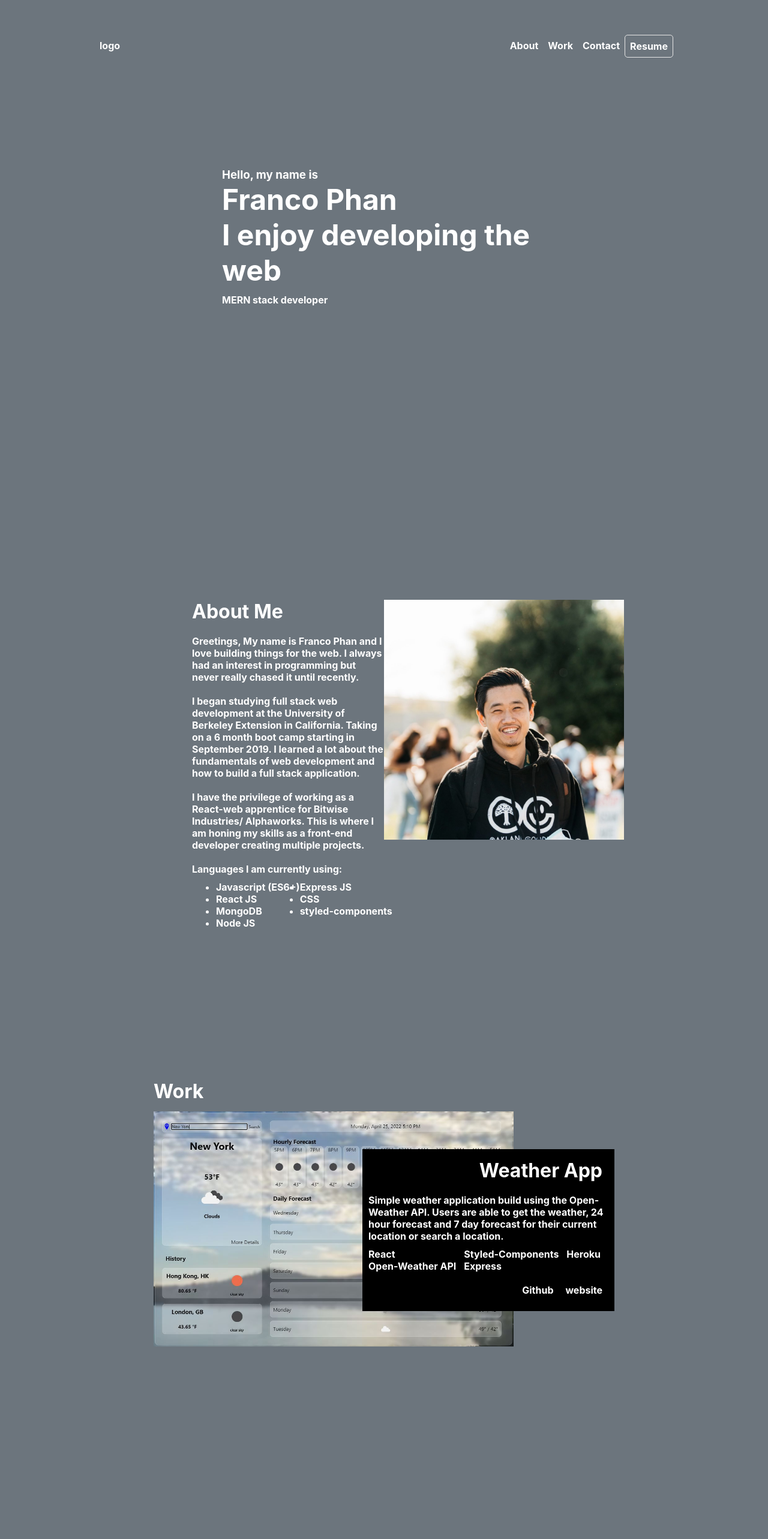
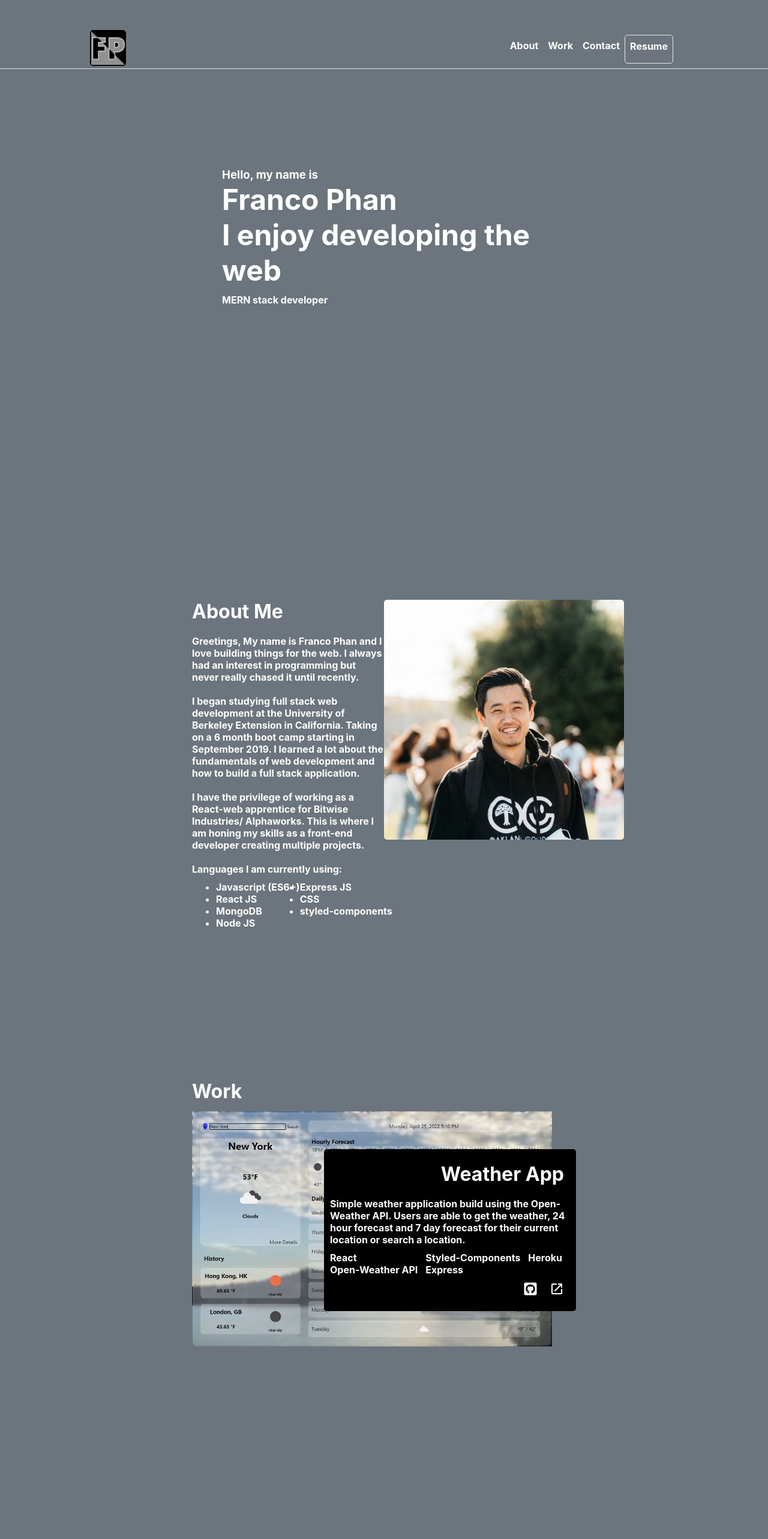
Before and after one commit to Frank-5850/Portfolio-2022, a React (Create React App) app: page / in a window 1280 px wide. Shown: the top 2566 px of the page at 60% size. Built offline with nearby package versions, Linux system fonts and the light colour scheme.

Commit message:
feat(logos/icons): added a logo and icons.

```diff
--- a/package.json
+++ b/package.json
@@ -8,6 +8,7 @@
     "@testing-library/user-event": "^13.5.0",
     "react": "^18.0.0",
     "react-dom": "^18.0.0",
+    "react-icons": "^4.3.1",
     "react-scripts": "5.0.1",
     "styled-components": "^5.3.5",
     "web-vitals": "^2.1.4"
--- a/src/AboutMe/AboutMe.styles.js
+++ b/src/AboutMe/AboutMe.styles.js
@@ -56,4 +56,5 @@ export const Photo = styled.img`
   width: 400px;
   height: 400px;
   object-fit: contain;
+  border-radius: 5px;
 `;
--- a/src/Contact/Contact.js
+++ b/src/Contact/Contact.js
@@ -4,7 +4,6 @@ import {
   ContactLink,
   ContactMessage,
   ContactWrapper,
-  SectionTitle,
 } from "./Contact.styles";
 
 const Contact = () => {
--- a/src/Nav/Nav.js
+++ b/src/Nav/Nav.js
@@ -6,14 +6,18 @@ import {
   Resume,
   NavContainer,
   NavLink,
+  LogoImg,
 } from "./nav.styles";
+import logo from "../assets/FP.png";
 
 const Nav = () => {
   return (
     <NavContainer>
       <NavWrapper>
-        <NavGroup>
-          <NavItem>logo</NavItem>
+        <NavGroup style={{ padding: "0" }}>
+          <NavItem style={{ padding: "0" }}>
+            <LogoImg src={logo} alt="" />
+          </NavItem>
         </NavGroup>
         <NavGroup>
           <NavItem>
--- a/src/Nav/nav.styles.js
+++ b/src/Nav/nav.styles.js
@@ -5,6 +5,7 @@ export const NavContainer = styled.div`
   top: 0;
   width: 100%;
   z-index: 2;
+  border-bottom: 1px solid #e6e6e6;
 `;
 
 export const NavWrapper = styled.nav`
@@ -27,6 +28,13 @@ export const NavItem = styled.li`
   margin: 0;
 `;
 
+export const LogoImg = styled.img`
+  width: 60px;
+  height: 60px;
+  object-fit: contain;
+  border-radius: 5px;
+`;
+
 export const NavLink = styled.a`
   text-decoration: none;
   color: white;
--- a/src/Work/Work.js
+++ b/src/Work/Work.js
@@ -14,6 +14,8 @@ import {
   Tech,
   WorkLinkContainer,
   WorkLink,
+  GithubIcon,
+  WebsiteIcon,
 } from "./Work.styles";
 
 const Work = () => {
@@ -47,13 +49,13 @@ const Work = () => {
                 href="https://github.com/Frank-5850/weather-react"
                 target="_blank"
               >
-                Github
+                <GithubIcon />
               </WorkLink>
               <WorkLink
                 href="https://glassmorphic-weather.herokuapp.com/home"
                 target="_blank"
               >
-                website
+                <WebsiteIcon />
               </WorkLink>
             </WorkLinkContainer>
           </WorkDetailContainer>
--- a/src/Work/Work.styles.js
+++ b/src/Work/Work.styles.js
@@ -1,4 +1,6 @@
 import styled from "styled-components";
+import { FaGithubSquare } from "react-icons/fa";
+import { MdOpenInNew } from "react-icons/md";
 
 export const WorkWrapper = styled.div`
   display: flex;
@@ -13,7 +15,7 @@ export const WorkContainer = styled.div`
   display: flex;
   flex-direction: column;
   height: 50vh;
-  width: 60vw;
+  width: 50vw;
 `;
 
 export const SectionTitle = styled.h1`
@@ -28,12 +30,14 @@ export const WorkCarousel = styled.div`
 
 export const PhotoLink = styled.a`
   text-decoration: none;
+  border-radius: 5px;
 `;
 
 export const WorkPhoto = styled.img`
   width: 600px;
   height: 400px;
   object-fit: contain;
+  border-radius: 5px;
 `;
 
 export const WorkDetailContainer = styled.div`
@@ -47,6 +51,7 @@ export const WorkDetailContainer = styled.div`
   right: 0;
   z-index: 1;
   padding: 10px;
+  border-radius: 5px;
 `;
 
 export const WorkTitle = styled.h1`
@@ -84,6 +89,19 @@ export const WorkLinkContainer = styled.div`
 
 export const WorkLink = styled.a`
   text-decoration: none;
-  margin: 10px;
+  margin: 0 5px;
   background-color: black;
 `;
+
+export const GithubIcon = styled(FaGithubSquare)`
+  color: white;
+  font-size: 1.5em;
+  margin: 0 5px;
+  background-color: black;
+`;
+export const WebsiteIcon = styled(MdOpenInNew)`
+  color: white;
+  font-size: 1.5em;
+  margin: 0 5px;
+  background-color: black;
+`;
```
Also changed, not shown: src/assets/FP.png (added), 1 other file (tests, documents, lock files or other folders).
